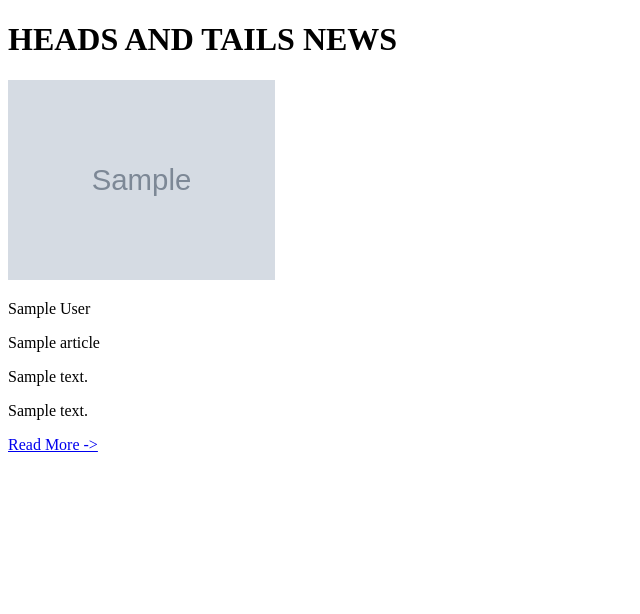
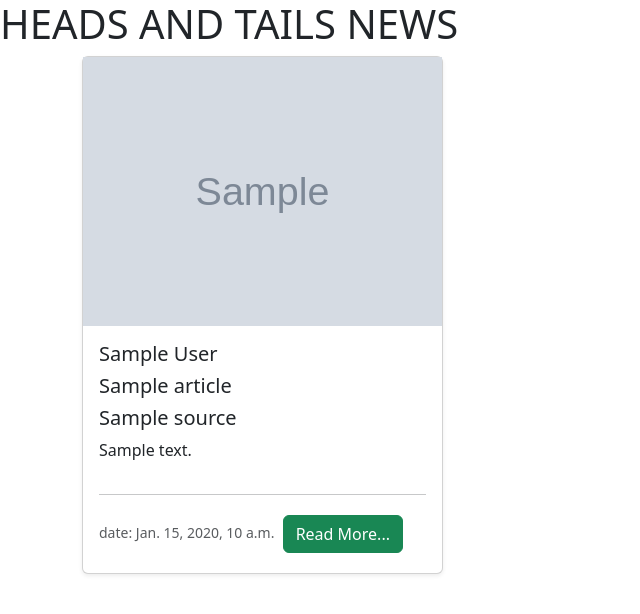
Before and after one commit to Kamal-Kohli/Flag_news, a Django app: page / in a window 1280 px wide. Shown: the top 614 px of the page, without its empty margins (0-640 px from the left). Run offline with Django 4.2, Linux system fonts and the light colour scheme; tables that the repository leaves empty hold one stand-in row (values such as "Sample post"); grey boxes marked "Sample" are stand-in pictures; a database or web service that is not in the repository returns one stand-in record (values such as "Sample title"); data that the repository does not hold is empty; some libraries are stand-ins or nearby versions.

Commit message:
add news posts card in row and loop

```diff
--- a/newsapi/templates/news_api/home.html
+++ b/newsapi/templates/news_api/home.html
@@ -3,21 +3,37 @@
 <head>
     <meta charset="UTF-8">
     <meta name="viewport" content="width=device-width, initial-scale=1.0">
+    <!-- Bootstrap CSS -->
+    {% block extra_css %}
+    <link rel="stylesheet" href="https://cdnjs.cloudflare.com/ajax/libs/bootstrap/5.3.2/css/bootstrap.min.css" integrity="sha512-b2QcS5SsA8tZodcDtGRELiGv5SaKSk1vDHDaQRda0htPYWZ6046lr3kJ5bAAQdpV2mmA/4v0wQF9MyU6/pDIAg==" crossorigin="anonymous" referrerpolicy="no-referrer" />
+    {% endblock %}
     <title>HEADS AND TAILS NEWS</title>
 </head>
 <body>
     <h1>HEADS AND TAILS NEWS</h1>
 
-    {% for i in articles %}
-    <img src="{{ i.urlToImage }}" alt="" height="200px" width="auto">
+    <div class="container">
+        <div class="row row-cols-1 row-cols-sm-2 row-cols-md-3 g-3">
+            {% for i in articles %}
+            <div class="col">
+                <div class="card shadow-sm">
+                    <img src="{{ i.urlToImage }}" alt="" width="auto">
 
-        <p>{{ i.author }}</p>
-        <p>{{ i.title }}</p>
-        <p>{{ i.description }}</p>
-        <p>{{ i.content }}</p>
+                    <div class="card-body">
+                        <p class="card-title h5 mb-2">{{ i.author }}</p>
+                        <h5 class="card-title h5 mb-2">{{ i.title }}</h5>
+                        <p class="card-title h5 mb-2">{{ i.source.name }}</p>
+                        <p class="card-text text-truncate">{{ i.description }}</p>
+                        <div class="d-flex justify-cntent-between align-items-center"></div>
+                        <hr>
+                        <small class="small text-muted">date: {{ i.publishedAt }}</small>
+                        <a href="{{ i.url }}" target="_blank" class="btn btn-success m-1">Read More...</a>
+                    </div>
+                </div>
+            </div>
+            {% endfor %}
+        </div>
+    </div>
 
-        <a href="{{ i.url }}" target="_blank"> Read More -></a>
-
-    {% endfor %}
 </body>
 </html>
```
